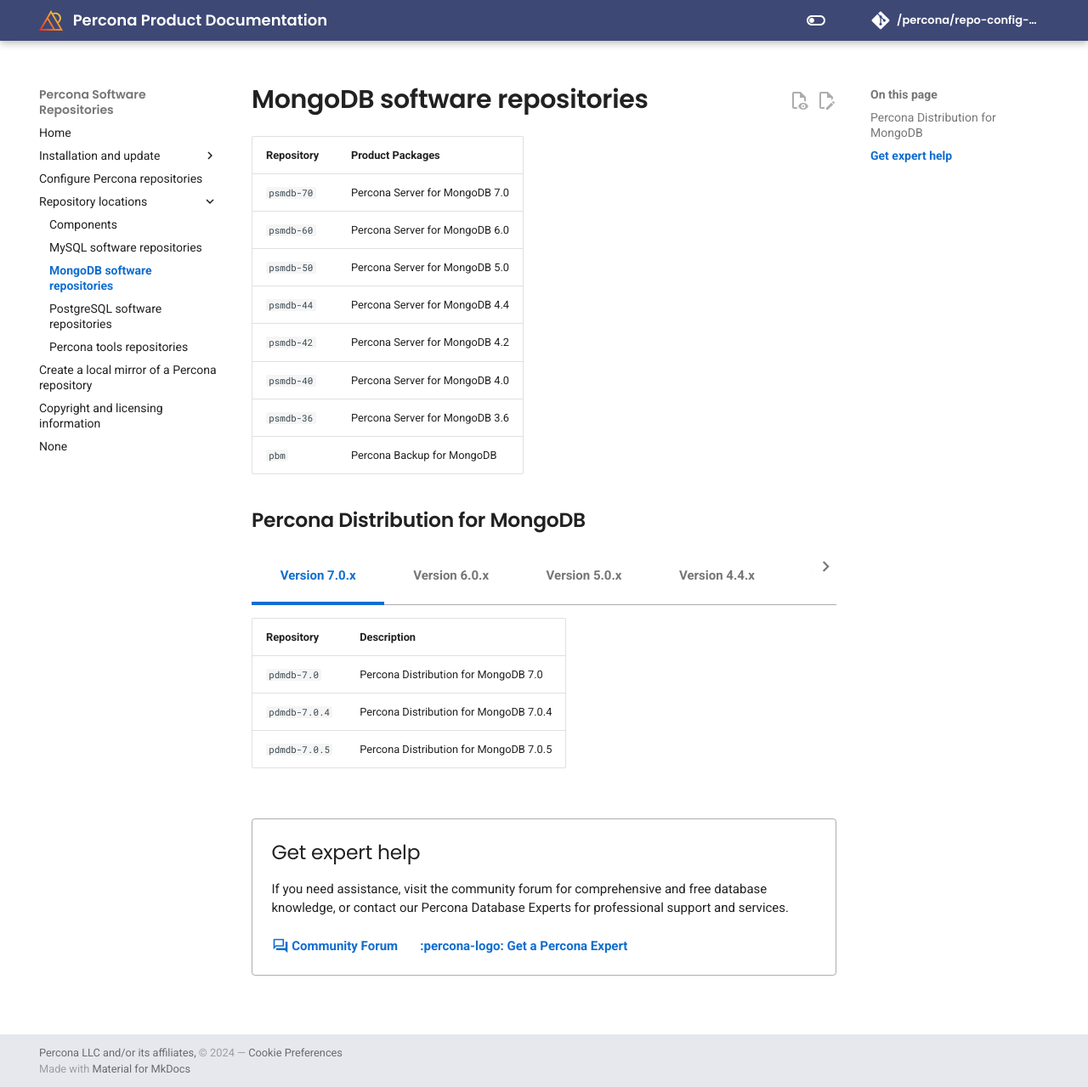
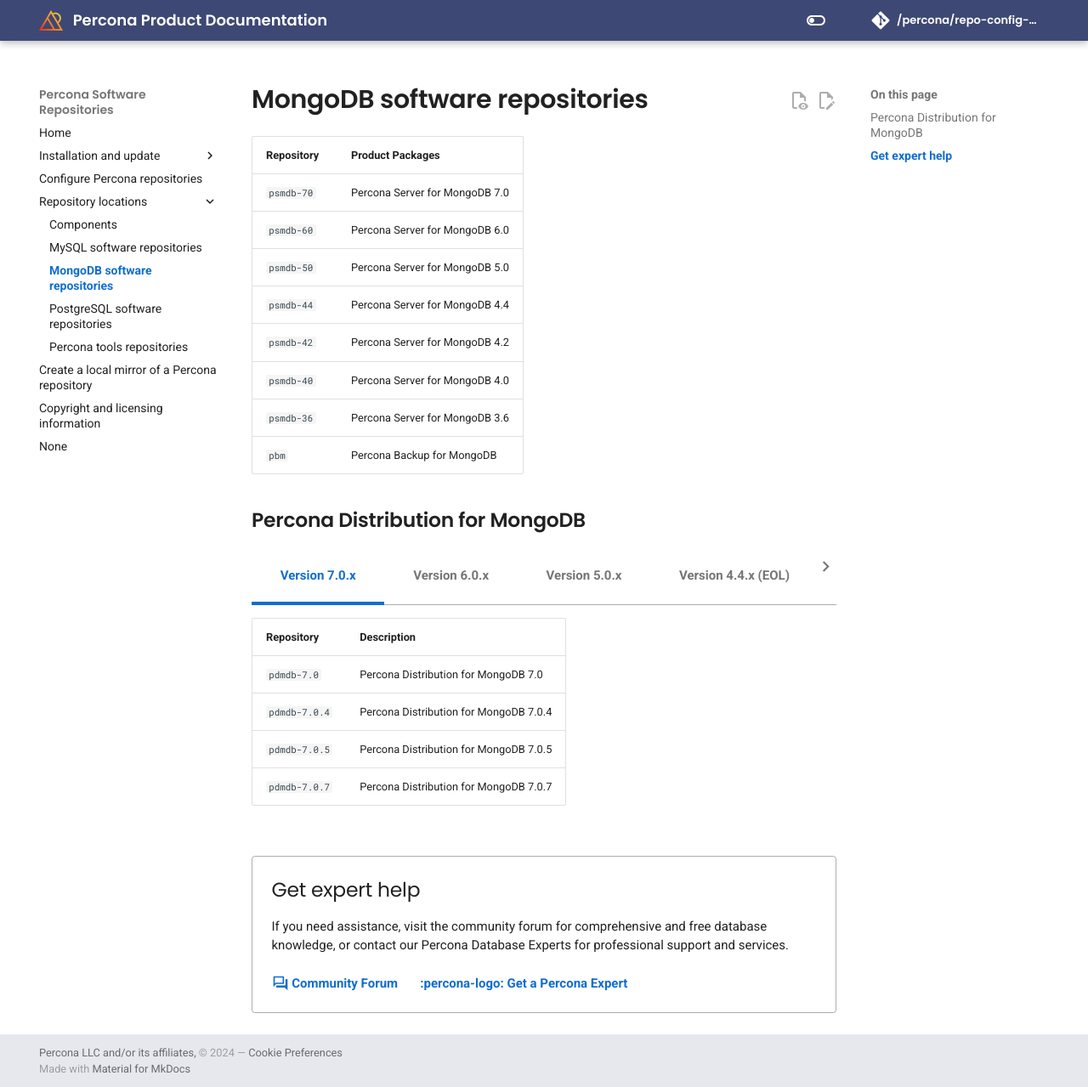
Before and after one commit to percona/repo-config-docs, an MkDocs documentation site: the page built from docs/mongodb.md, in a window 1280 px wide and 1279 px high. Shown: the whole window at 85% size. Built offline with MkDocs 1.6.1 and Material for MkDocs 9.7.7, drawn with Linux system fonts in a browser that asks for light colours; nearby versions of some CDN libraries; comment, search, counter and statistics services are not loaded; the version menu is left out.

Commit message:
PREL-262 Added new versions of PDMDB to repo list (#128)
modified:   docs/mongodb.md
	modified:   mkdocs.yml

```diff
--- a/docs/mongodb.md
+++ b/docs/mongodb.md
@@ -20,6 +20,7 @@
     | `pdmdb-7.0`   | Percona Distribution for MongoDB 7.0    |
     | `pdmdb-7.0.4` | Percona Distribution for MongoDB 7.0.4  |
     | `pdmdb-7.0.5` | Percona Distribution for MongoDB 7.0.5  |
+    | `pdmdb-7.0.7` | Percona Distribution for MongoDB 7.0.7  |
 
 
 === "Version 6.0.x"
@@ -27,6 +28,7 @@
     | Repository    | Description                             |
     | ------------- | ------------------------------------    |
     | `pdmdb-6.0`   | Percona Distribution for MongoDB 6.0    |
+    | `pdmdb-6.0.14` | Percona Distribution for MongoDB 6.0.14|
     | `pdmdb-6.0.13` | Percona Distribution for MongoDB 6.0.13|
     | `pdmdb-6.0.11` | Percona Distribution for MongoDB 6.0.11|
     | `pdmdb-6.0.9` | Percona Distribution for MongoDB 6.0.9  |
@@ -42,6 +44,7 @@
     | Repository    | Description                             |
     | ------------- | ------------------------------------    |
     | `pdmdb-5.0`   | Percona Distribution for MongoDB 5.0    |
+    | `pdmdb-5.0.26`| Percona Distribution for MongoDB 5.0.24 |
     | `pdmdb-5.0.24`| Percona Distribution for MongoDB 5.0.24 |
     | `pdmdb-5.0.23`| Percona Distribution for MongoDB 5.0.23 |
     | `pdmdb-5.0.22`| Percona Distribution for MongoDB 5.0.22 |
@@ -61,11 +64,12 @@
     | `pdmdb-5.0.6` | Percona Distribution for MongoDB 5.0.6  |
     | `pdmdb-5.0.5` | Percona Distribution for MongoDB 5.0.7  |
 
-=== "Version 4.4.x"
+=== "Version 4.4.x (EOL)"
 
     | Repository    | Description                             |
     | ------------- | ------------------------------------    |
     | `pdmdb-4.4`   | Percona Distribution for MongoDB 4.4    |
+    | `pdmdb-4.4.29`| Percona Distribution for MongoDB 4.4.29 |
     | `pdmdb-4.4.28`| Percona Distribution for MongoDB 4.4.28 |
     | `pdmdb-4.4.27`| Percona Distribution for MongoDB 4.4.27 |
     | `pdmdb-4.4.26`| Percona Distribution for MongoDB 4.4.26 |
@@ -93,7 +97,7 @@
     | `pdmdb-4.4.1` | Percona Distribution for MongoDB 4.4.1  |
     | `pdmdb-4.4.0` | Percona Distribution for MongoDB 4.4.0  |
 
-=== "Version 4.2.x"
+=== "Version 4.2.x (EOL)"
 
     | Repository    | Description                             |
     | ------------- | ------------------------------------    |
--- a/mkdocs.yml
+++ b/mkdocs.yml
@@ -48,6 +48,7 @@
     - content.action.view
     - content.code.copy
     - content.code.annotate
+    - content.tooltips
     - toc.follow
     - navigation.top
     - navigation.tracking
@@ -68,6 +69,7 @@
   - js/consent.js
 
 markdown_extensions:
+  abbr: {}
   attr_list: {}
   toc:
     permalink: True
```
